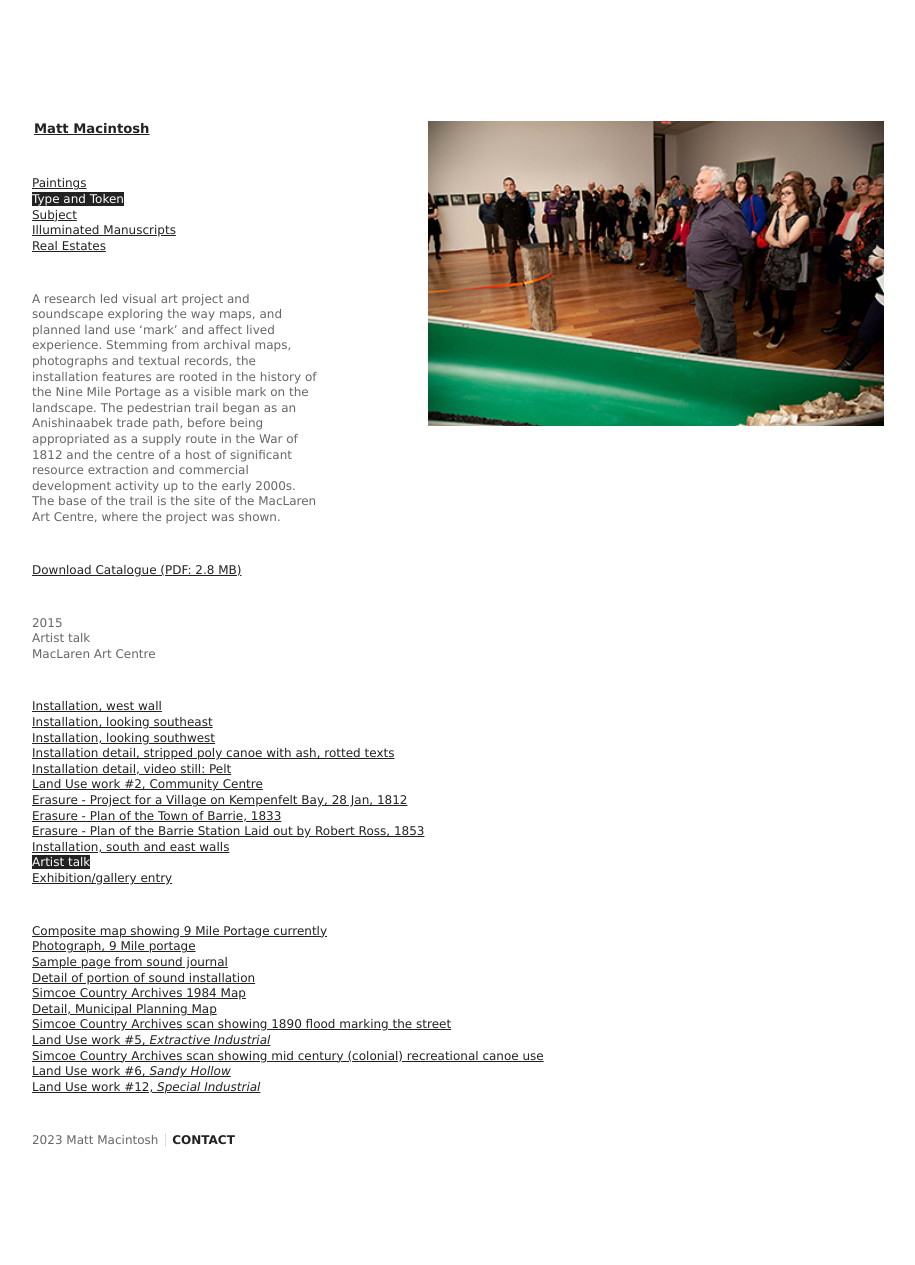
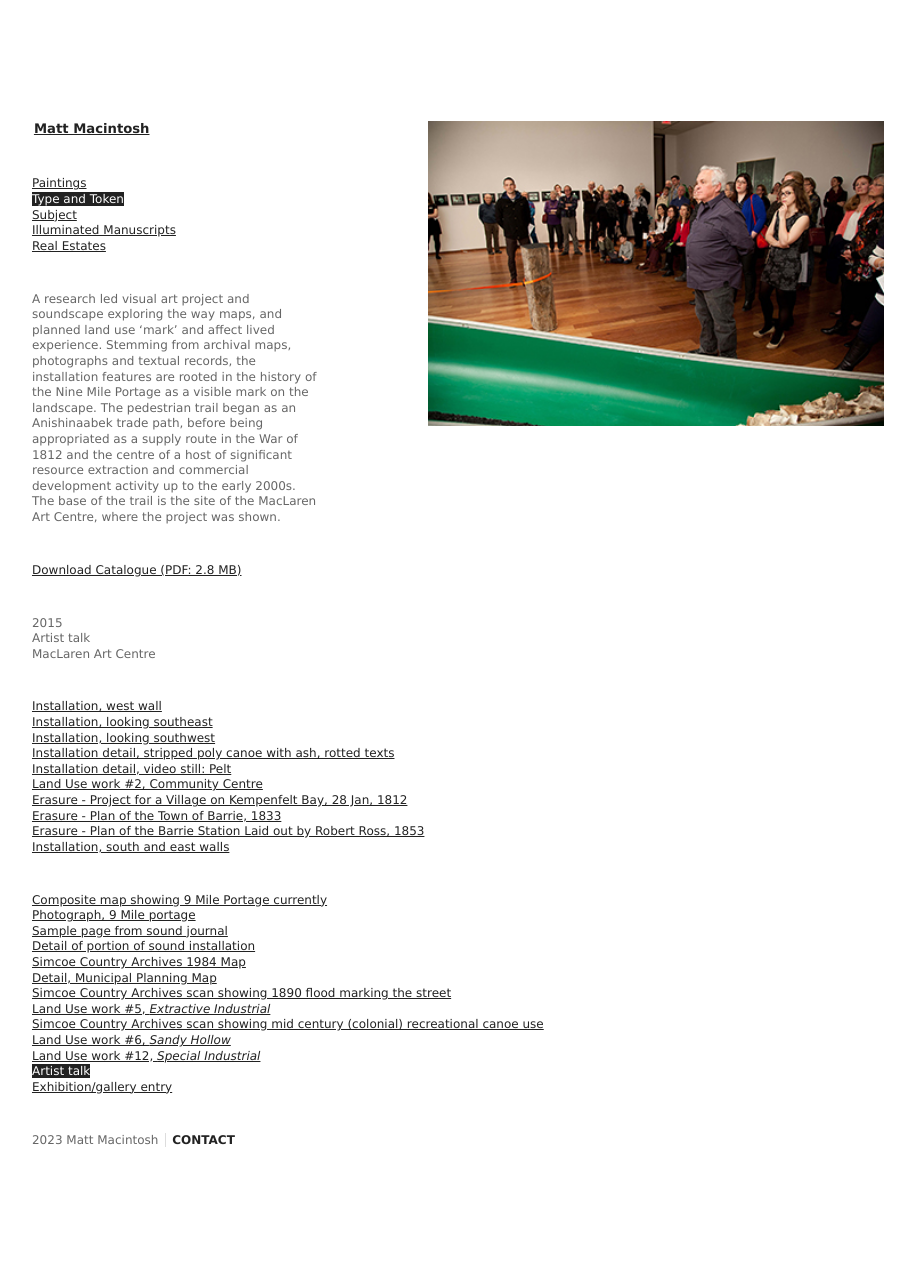
Before and after one commit to mattmacintosh/mattmacintosh.github.io, a Jekyll site: the page built from type-token-eight.html, in a window 1280 px wide. Shown: the whole page, without its empty margins (52-967 px from the left). Built offline with Jekyll 4.4.1, drawn with Linux system fonts in a browser that asks for light colours; part of the change alters nothing that is shown.

```diff
--- a/_includes/type-token-meta.html
+++ b/_includes/type-token-meta.html
@@ -21,8 +21,6 @@
             </ul>
           </li>
 					<li><a {% if page.id contains ' type-token-7seven' %}aria-current="page"{% endif %} href="/tt/type-token-seven/">Installation, south and east walls</a></li>
-					<li><a {% if page.id contains ' type-token-8eight' %}aria-current="page"{% endif %} href="/tt/type-token-eight/">Artist talk</a></li>
-					<li><a {% if page.id contains ' type-token-9nine' %}aria-current="page"{% endif %} href="/tt/type-token-nine/">Exhibition/gallery entry</a></li>
 				</ul>
 			</nav>
 		</div><!-- /.section-access -->
@@ -41,6 +39,8 @@
 					<li><a {% if page.id contains ' type-token-18eighteen' %}aria-current="page"{% endif %} href="/tt/type-token-eighteen/">Simcoe Country Archives scan showing mid century (colonial) recreational canoe use</a></li>
 					<li><a {% if page.id contains ' type-token-19nineteen' %}aria-current="page"{% endif %} href="/tt/type-token-nineteen/">Land Use work #6, <em>Sandy Hollow</em></a></li>
 					<li><a {% if page.id contains ' type-token-20twenty' %}aria-current="page"{% endif %} href="/tt/type-token-twenty/"> Land Use work #12, <em>Special Industrial</em></a></li>
+					<li><a {% if page.id contains ' type-token-8eight' %}aria-current="page"{% endif %} href="/tt/type-token-eight/">Artist talk</a></li>
+					<li><a {% if page.id contains ' type-token-9nine' %}aria-current="page"{% endif %} href="/tt/type-token-nine/">Exhibition/gallery entry</a></li>
 				</ul>
 			</nav>
 		</div><!-- /.section-access -->
```
